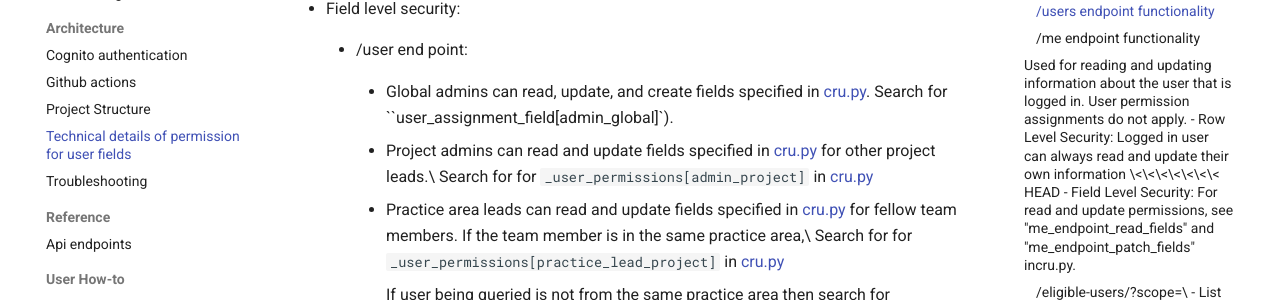
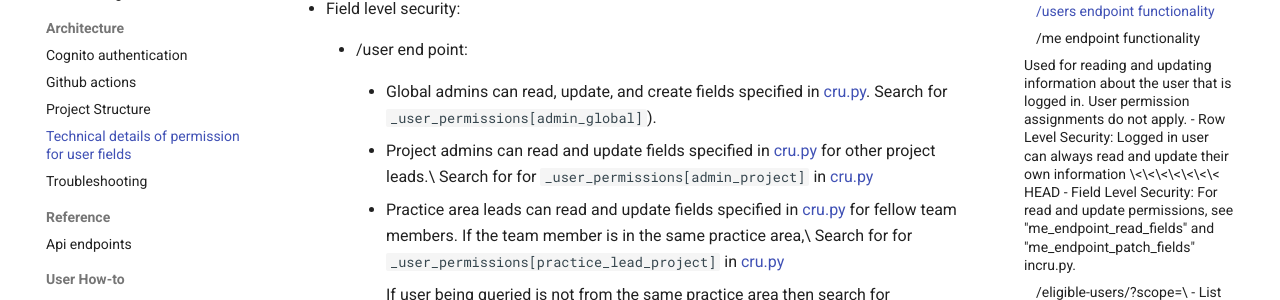
Before and after one commit to hackforla/peopledepot, an MkDocs documentation site: the page built from docs/architecture/technical-details-of-permission-for-user-fields.md, in a window 1280 px wide and 900 px high, scrolled down 990 px. Shown: the part 178-478 px from the top of the window. Built offline with MkDocs 1.6.1 and Material for MkDocs 9.7.7, drawn with Linux system fonts in a browser that asks for light colours; comment, search, counter and statistics services are not loaded.

Commit message:
Refactor

```diff
--- a/docs/architecture/technical-details-of-permission-for-user-fields.md
+++ b/docs/architecture/technical-details-of-permission-for-user-fields.md
@@ -41,7 +41,7 @@ The following API endpoints retrieve users:
     - /user end point:
         - Global admins can read, update, and create fields specified in
             [cru.py](../../app/core/cru.py).  Search for
-            \`\`user_assignment_field\[admin_global\]\`).
+            `_user_permissions[admin_global]`).
 
         - Project admins can read and update fields specified in
             [cru.py](../../app/core/cru.py) for other project leads.\
```
